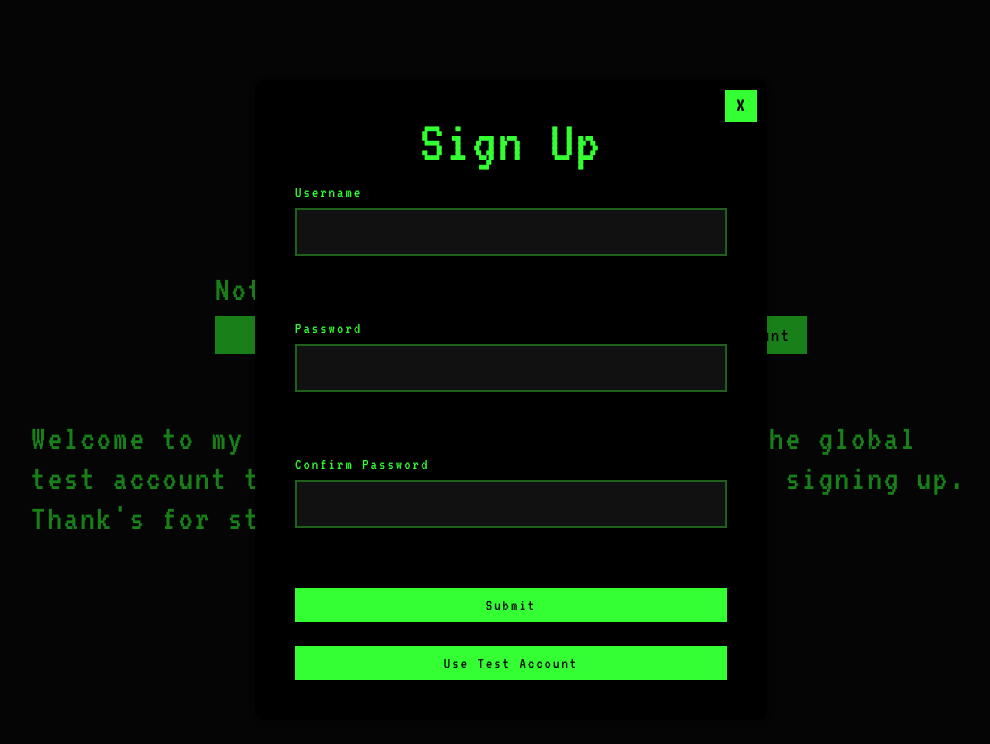
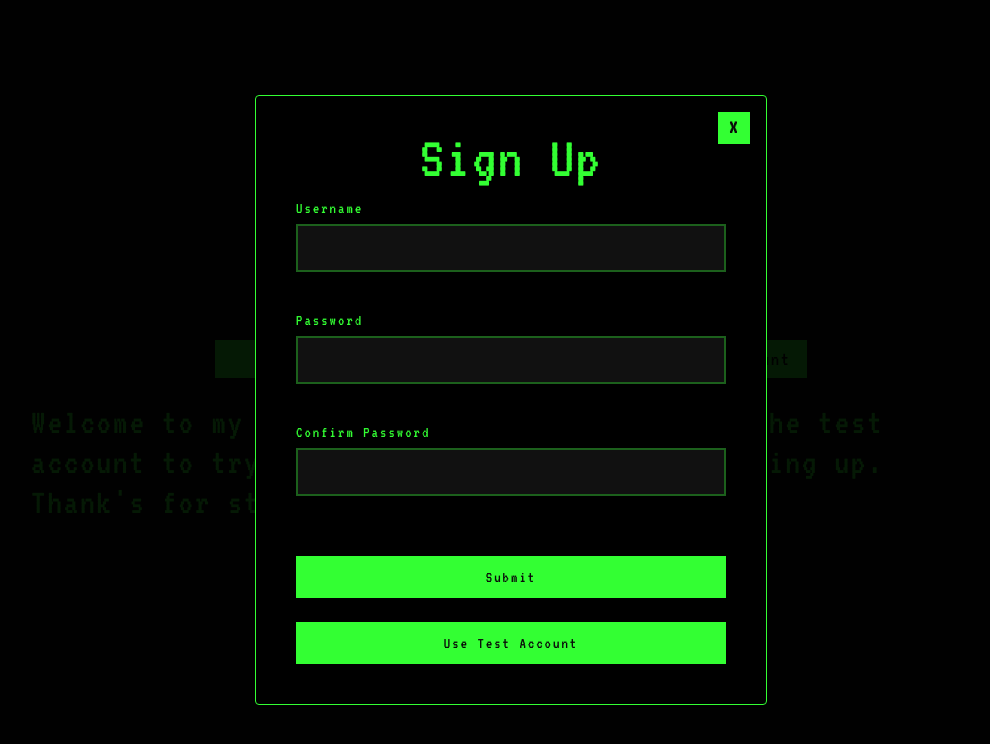
Before and after one commit to Damon-Thomas/Terminal-Chat, a React (Vite) app in the folder frontend/: page /auth in a window 1280 px wide. Both pictures are taken after a click on the button "Sign Up". Shown: the top 744 px of the page, without its empty margins (129-1119 px from the left). Built offline with nearby package versions, Linux system fonts and the light colour scheme.

Commit message:
refactor: enhance styling and layout for forms and sidebar; improve error message handling; update test account functionality; streamline user login process

```diff
--- a/frontend/src/App.css
+++ b/frontend/src/App.css
@@ -348,3 +348,11 @@ body {
   @apply text-2xl md:text-4xl lg:text-4xl w-3/4 text-wrap;
   color: var(--system-message-color);
 }
+
+.mainHome {
+  @apply h-screen w-screen flex flex-col items-center justify-center gap-6;
+}
+
+.mainBody {
+  @apply flex flex-col items-center justify-center gap-2;
+}
--- a/frontend/src/components/forms/auth/TestAccountButton.tsx
+++ b/frontend/src/components/forms/auth/TestAccountButton.tsx
@@ -6,7 +6,11 @@ import {
   CurrentUserContextType,
 } from "../../../context/CurrentUserContext";
 
-export default function TestAccountButton() {
+export default function TestAccountButton({
+  size = "small",
+}: {
+  size?: "small" | "medium" | "large";
+}) {
   const { setCurrentUser } = useContext(
     CurrentUserContext
   ) as CurrentUserContextType;
@@ -15,15 +19,27 @@ export default function TestAccountButton() {
     const info = await user.logIn("TestAccount", "password");
     //info = {id: data.id, username: data.username, success: data.success}
     if (info.success) {
-      setCurrentUser(info);
+      setCurrentUser({
+        id: info.id,
+        username: info.username,
+        success: info.success,
+      });
       location.href = "/";
       // add redirect?
       // Here we can handle success logging into test account
     } else {
       console.log("Error logging into test account");
-      const createInfo = await user.signUp("TestAccount", "password");
+      const createInfo = await user.signUp(
+        "TestAccount",
+        "password",
+        "password"
+      );
       if (createInfo && createInfo.success) {
-        setCurrentUser(createInfo);
+        setCurrentUser({
+          id: createInfo.id,
+          username: createInfo.username,
+          success: createInfo.success,
+        });
       } else {
         console.log("Error creating test account");
         //Here we can handle errors logging into test account
@@ -32,7 +48,12 @@ export default function TestAccountButton() {
   }
 
   return (
-    <Button type="button" className="test-button" onClick={testAccount}>
+    <Button
+      type="button"
+      size={size}
+      className="test-button authButton"
+      onClick={testAccount}
+    >
       Use Test Account
     </Button>
   );
--- a/frontend/src/components/forms/auth/auth.css
+++ b/frontend/src/components/forms/auth/auth.css
@@ -6,7 +6,7 @@
   left: 0;
   right: 0;
   bottom: 0;
-  background-color: rgba(0, 0, 0, 0.5);
+  background-color: rgba(0, 0, 0, 0.9);
   display: flex;
   align-items: center;
   justify-content: center;
@@ -16,12 +16,12 @@
 .modalContainer {
   background-color: black;
   padding: 2rem;
-  border-radius: 8px;
   box-shadow: 0 2px 10px rgba(0, 0, 0, 0.1);
   max-width: 90%;
   max-height: 90vh;
   overflow-y: auto;
   position: relative;
+  border: 1px solid var(--text-color, green);
 }
 
 button.modalCloseButton.button {
@@ -32,7 +32,7 @@ button.modalCloseButton.button {
   padding: 0;
   text-align: center;
   font-size: larger;
-  right: 10px;
-  top: 10px;
+  right: 16px;
+  top: 16px;
   cursor: pointer;
 }
--- a/frontend/src/components/forms/auth/login.tsx
+++ b/frontend/src/components/forms/auth/login.tsx
@@ -103,6 +103,7 @@ export default function LogIn({
       </Button>
       <FormTitle title="Log In" />
       <Form onSubmit={logIn}>
+        <div className="inputContent">
           <InputWrapper>
             <Label htmlFor="usernameLI" text="Username" className="" />
             <Input
@@ -125,10 +126,16 @@ export default function LogIn({
             />
             <ErrorMessage>{errors.password}</ErrorMessage>
           </InputWrapper>
-        <Button type="submit" className="" onClick={() => {}}>
+        </div>
+        <Button
+          type="submit"
+          size="medium"
+          className="authButton"
+          onClick={() => {}}
+        >
           Submit
         </Button>
-        <TestAccountButton />
+        <TestAccountButton size="medium" />
       </Form>
     </ModalContainer>
   );
--- a/frontend/src/components/forms/auth/signup.tsx
+++ b/frontend/src/components/forms/auth/signup.tsx
@@ -118,6 +118,7 @@ export default function SignUp({
       </Button>
       <FormTitle title="Sign Up" />
       <Form onSubmit={signUp}>
+        <div className="inputContent">
           <InputWrapper>
             <Label htmlFor="usernameSU" text="Username" className="" />
             <Input
@@ -155,11 +156,17 @@ export default function SignUp({
             />
             <ErrorMessage>{errors.confirmPassword}</ErrorMessage>
           </InputWrapper>
+        </div>
 
-        <Button type="submit" className="" onClick={() => {}}>
+        <Button
+          type="submit"
+          size="medium"
+          className="authButton"
+          onClick={() => {}}
+        >
           Submit
         </Button>
-        <TestAccountButton />
+        <TestAccountButton size="medium" />
       </Form>
     </ModalContainer>
   );
--- a/frontend/src/components/forms/forms.css
+++ b/frontend/src/components/forms/forms.css
@@ -5,9 +5,9 @@
 }
 
 /* Full viewport overlay */
-.modalOverlay {
-  @apply fixed inset-0 flex items-center justify-center bg-black/50;
-}
+/* .modalOverlay {
+  @apply fixed flex grow w-screen h-screen inset-0 z-20 items-center justify-center bg-pink-200/50;
+} */
 
 /* Actual modal container */
 .modalContainer {
@@ -15,5 +15,13 @@
 }
 
 .formWrapper {
-  @apply flex flex-col p-2 gap-2 lg:gap-6;
+  @apply flex flex-col p-2 gap-4 lg:gap-6;
 }
+
+/* .authButton.button.default{
+  @apply
+} */
+
+.inputContent {
+  @apply flex flex-col;
+}
--- a/frontend/src/components/input/errorMessage.css
+++ b/frontend/src/components/input/errorMessage.css
@@ -5,5 +5,5 @@
 }
 
 .error-message {
-  @apply text-xs sm:text-xs md:text-sm lg:text-base;
+  @apply text-xs sm:text-xs md:text-sm lg:text-base leading-none;
 }
--- a/frontend/src/fetchers/user.ts
+++ b/frontend/src/fetchers/user.ts
@@ -21,7 +21,7 @@ const signUp = async (
     saveToken(data.token);
   }
   console.log("data", data);
-  return { id: data.id, username: data.username, success: data.success };
+  return { id: data.id, username: data.username, success: true };
 };
 
 const logIn = async (username: string, password: string) => {
--- a/frontend/src/pages/SubPages/NonUserHome.tsx
+++ b/frontend/src/pages/SubPages/NonUserHome.tsx
@@ -18,24 +18,26 @@ export default function NonUserHome() {
   }
   return (
     <div className="h-screen w-screen flex flex-col gap-4 md:gap-8 lg:gap-16 justify-center items-center">
+      <SignupForm open={signupModal} setOpen={setSignupModal} />
+      <LoginForm open={loginModal} setOpen={setLoginModal} />
       <div className="mainHome">
+        <div className="mainBody">
           <h1 className="text-2xl md:text-4xl lg:text-4xl">Not Logged in</h1>
           <div className="loggedOutButtonContainer">
             <Button className="" onClick={openSignup} type="button">
               Sign Up
             </Button>
-          <SignupForm open={signupModal} setOpen={setSignupModal} />
             <Button className="" onClick={openLogin} type="button">
               Login
             </Button>
-          <LoginForm open={loginModal} setOpen={setLoginModal} />
             <TestAccountButton />
           </div>
         </div>
         <h1 className="welcomeMessage">
-        Welcome to my Message app. Feel free to use the global test account to
-        try out it's features without signing up. Thank's for stopping by.
+          Welcome to my Message app. Feel free to use the test account to try
+          out it's features without signing up. Thank's for stopping by.
         </h1>
+      </div>
     </div>
   );
 }
--- a/frontend/src/pages/sidebar/sidebarStyles.css
+++ b/frontend/src/pages/sidebar/sidebarStyles.css
@@ -95,7 +95,7 @@
 }
 
 .sideItem {
-  @apply flex items-center my-2 px-2 py-1;
+  @apply flex items-center my-2 px-2 py-1 max-h-20;
   @apply transition-colors duration-300 ease-in-out;
   background-color: var(--text-color, green);
   color: var(--background-color, black);
```
Lines whose indentation alone changed are shown as unchanged.
